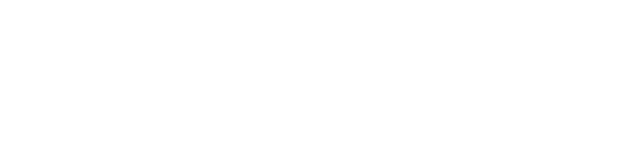
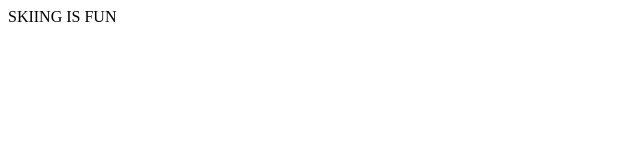
Before and after one commit to Philly-CodeCamp-Feb2022/js-assignment-4-html-me-something-shughes1992, a website: page index.html in a window 1280 px wide. Shown: the whole page, without its empty margins (0-640 px from the left). Drawn offline with Linux system fonts and the light colour scheme.

Commit message:
Subject is Skiing

```diff
--- a/index.html
+++ b/index.html
@@ -1,6 +1,7 @@
 <!DOCTYPE html>
 <html>
    <head>
+      SKIING IS FUN
    </head>
    <body>
       <!-- Write your HTML in this file! -->
```
